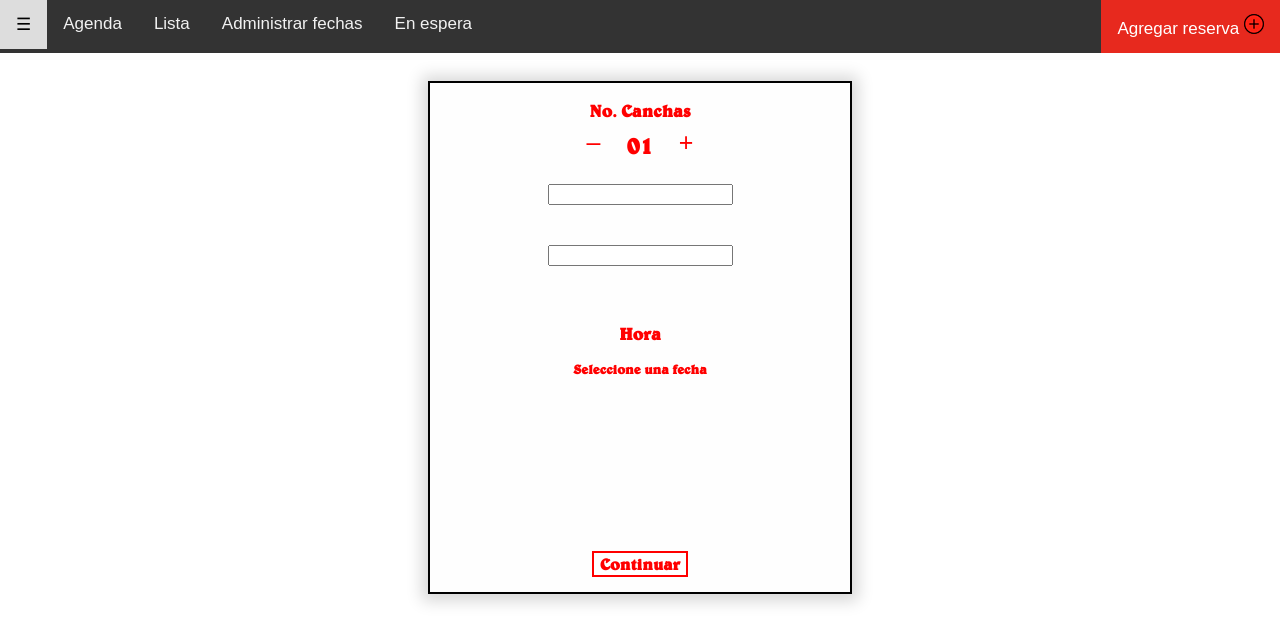
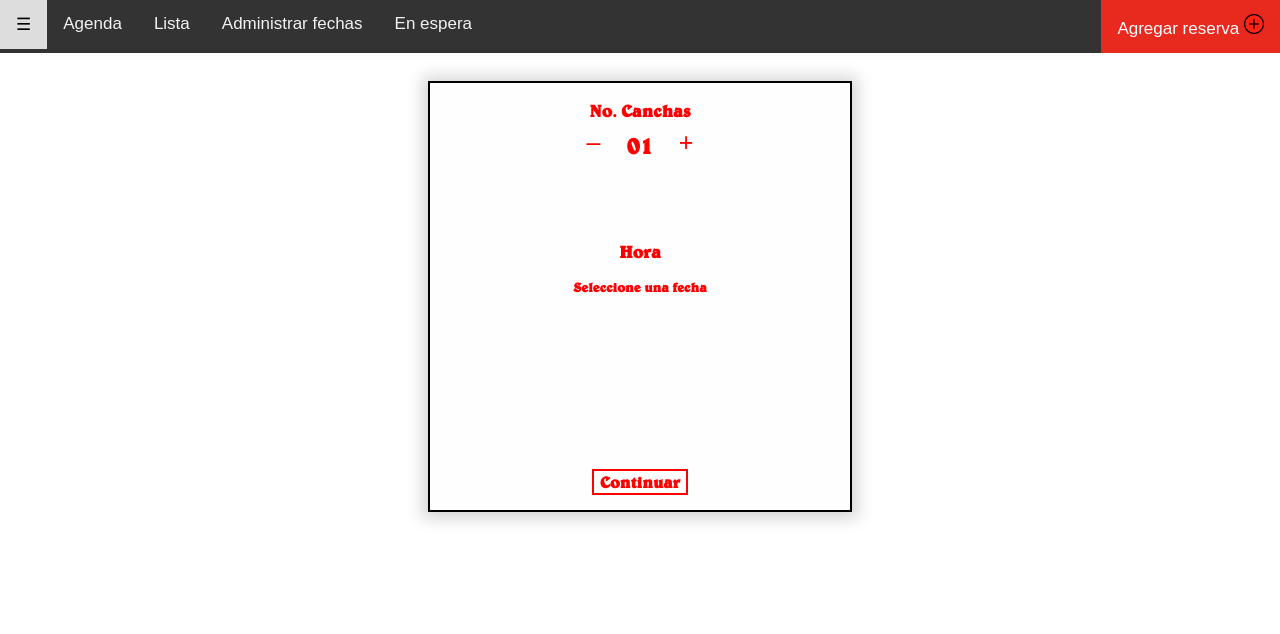
Before and after one commit to DavidHuertasF/Laembajada, a PHP site: page /reserva-agregar.php in a window 1280 px wide. Shown: the top 634 px of the page. Run offline with PHP 8.4, Linux system fonts and the light colour scheme; data that the repository does not hold is empty; some libraries are stand-ins or nearby versions.

Commit message:
Update reserva-agregar.php

```diff
--- a/reserva-agregar.php
+++ b/reserva-agregar.php
@@ -168,8 +168,8 @@ echo '<script type="text/javascript">
                     cursor: pointer;
                     width: 0px;
         "><span class=""></span></span>
-              <input id="dtp_input2" value="" /><br />
-                <input  style="" id="input-hora-fin" type="datetime" class="form-control" name="horafin" value=""><br />
+              <input style="display: none;" id="dtp_input2" value="" /><br />
+                <input  style="display: none;" id="input-hora-fin" type="datetime" class="form-control" name="horafin" value=""><br />
               <p type="text" style=" display:none;
     height: 32px;" name="" id="inputprueba"> </p>
             </div>
```
